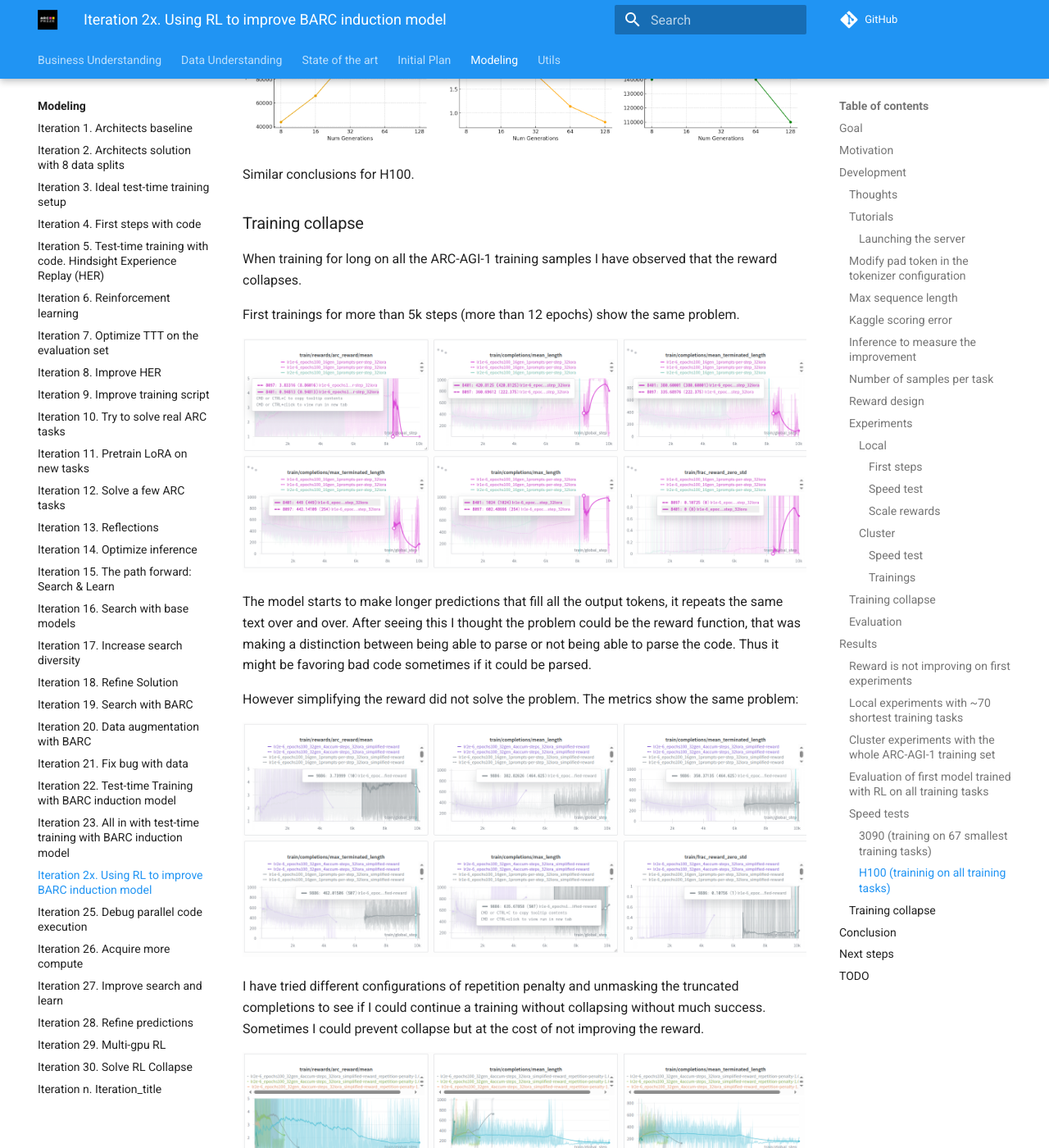
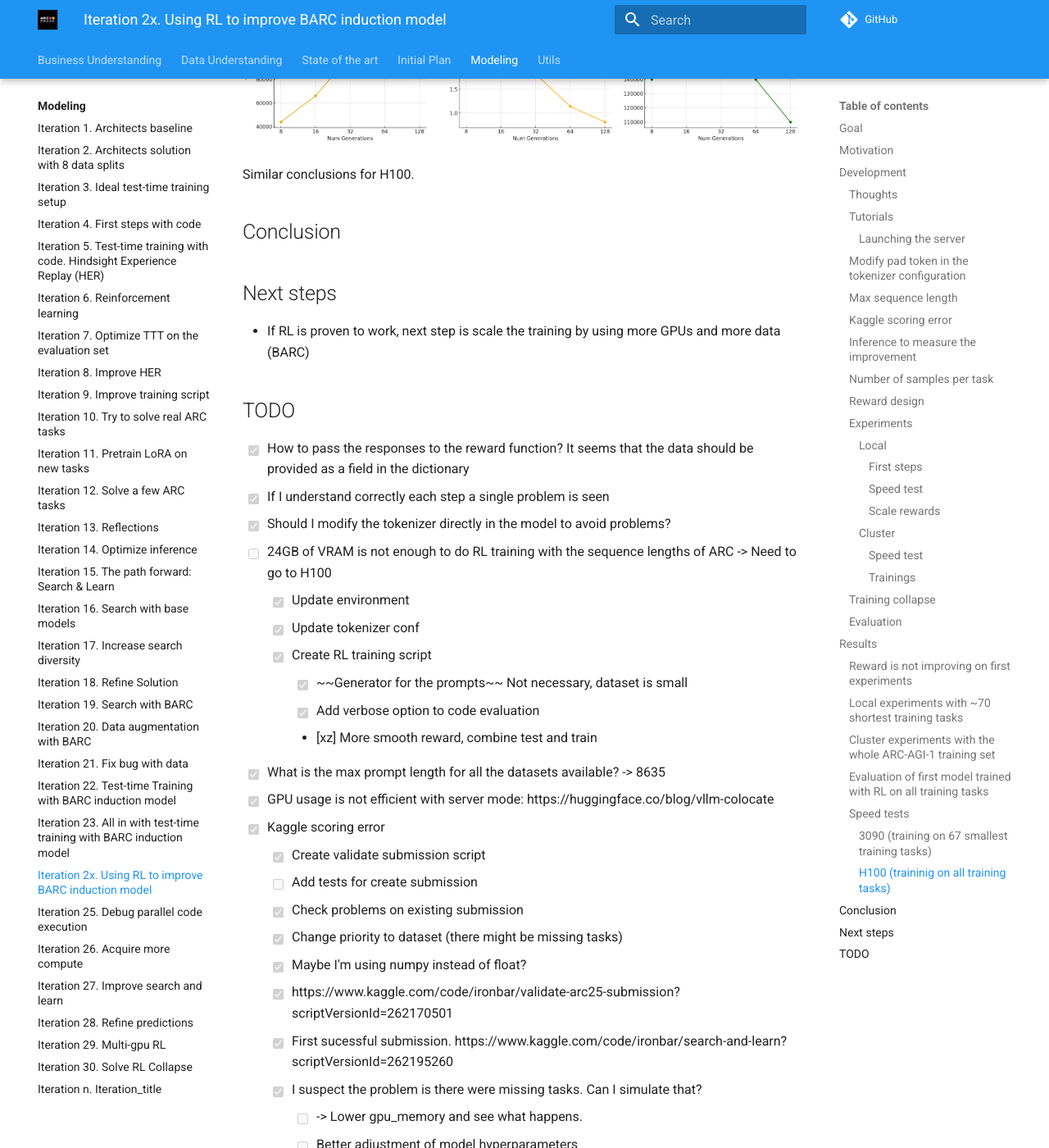
Before and after one commit to ironbar/arc25, an MkDocs documentation site: the page built from docs/modeling/Iteration_24_RL_BARC.md, in a window 1280 px wide and 1400 px high, scrolled down 16827 px. Shown: the whole window at 82% size. Built offline with MkDocs 1.6.1 and Material for MkDocs 9.7.7, drawn with Linux system fonts in a browser that asks for light colours; comment, search, counter and statistics services are not loaded; some of the changed text lies outside the part shown.

Commit message:
more changes

```diff
--- a/docs/modeling/Iteration_24_RL_BARC.md
+++ b/docs/modeling/Iteration_24_RL_BARC.md
@@ -741,30 +741,6 @@
 
 Similar conclusions for H100.
 
-### Training collapse
-
-When training for long on all the ARC-AGI-1 training samples I have observed that the reward collapses.
-
-First trainings for more than 5k steps (more than 12 epochs) show the same problem.
-
-![alt text](res/1759507475811_image.png)
-
-The model starts to make longer predictions that fill all the output tokens, it repeats the same text over and over.
-After seeing this I thought the problem could be the reward function, that was making a distinction between
-being able to parse or not being able to parse the code. Thus it might be favoring bad code sometimes if it could be parsed.
-
-However simplifying the reward did not solve the problem. The metrics show the same problem:
-
-![alt text](res/1759507730951_image.png)
-
-I have tried different configurations of repetition penalty and unmasking the truncated completions to see if I could continue a training without collapsing without much success. Sometimes I could prevent collapse but
-at the cost of not improving the reward.
-
-![alt text](res/1759508063549_image.png)
-
-TODO: Maybe I have to train from zero
-TODO: Maybe I have to lower the learning rate
-
 
 ## Conclusion
 
```
Also changed, not shown: docs/modeling/Iteration_30_solve_RL_collapse.md (+1 -1 lines).
